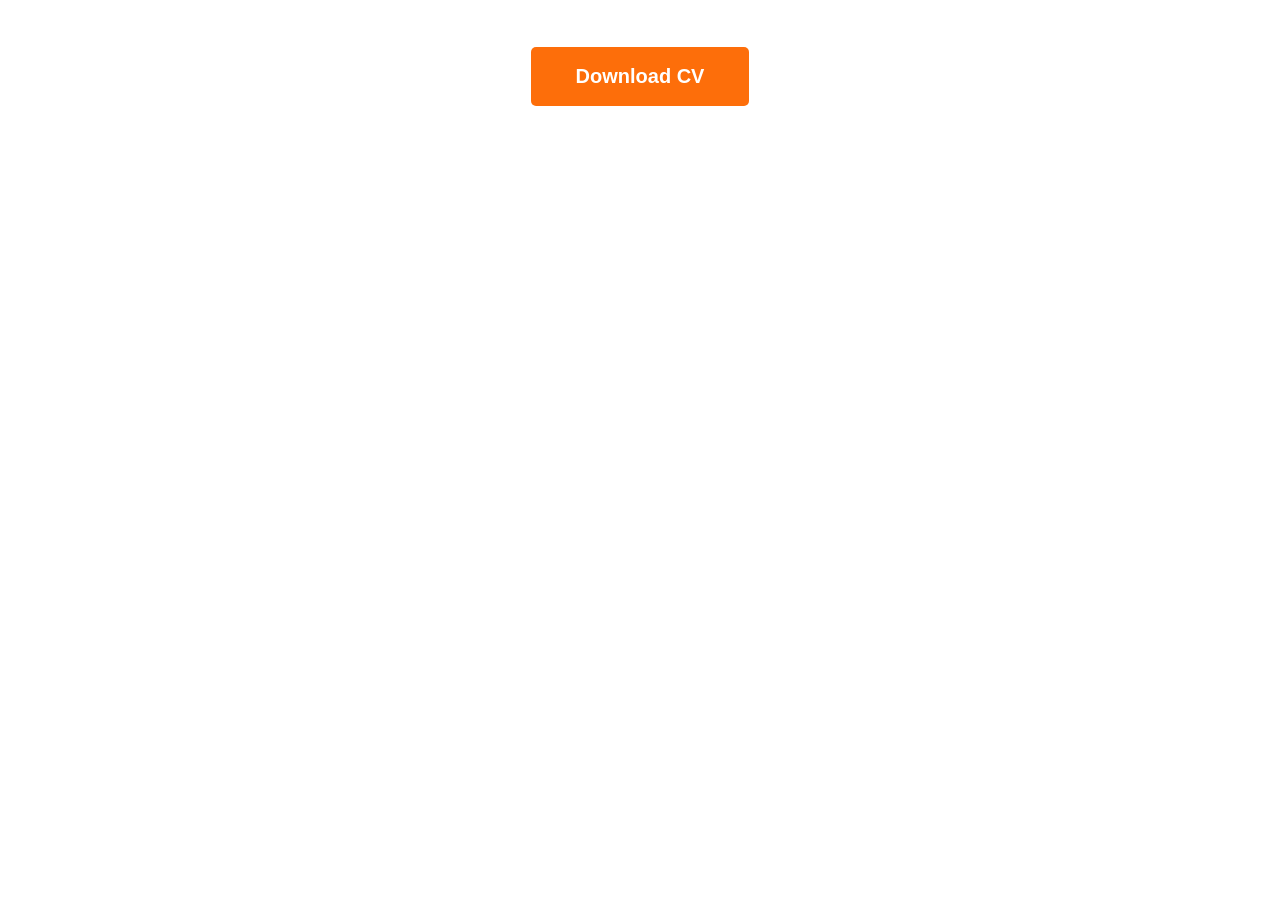
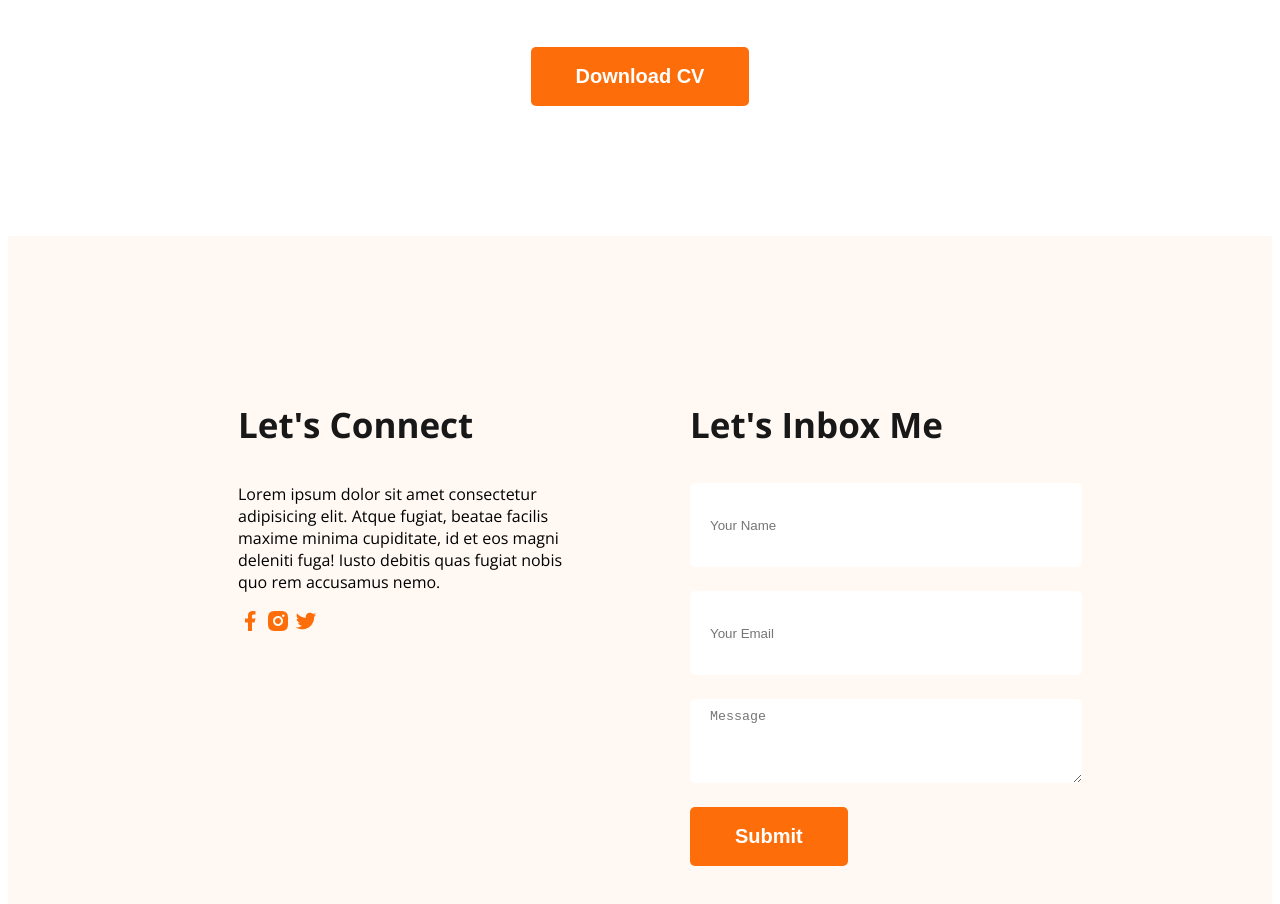
Before and after one commit to shagor76048/web-developer-portfolio, a plain HTML site: page index.html in a window 1280 px wide. Shown: the part 3173-4077 px from the top of the page. Before the commit the page ends 3409 px from the top, so only its background shows below. Drawn offline with nearby package versions, Linux system fonts and the light colour scheme.

Commit message:
added footer

```diff
--- a/index.html
+++ b/index.html
@@ -138,8 +138,25 @@
 
          </section>
     </main>
-    <footer>
-
+    <footer class="secondary-bg">
+        <div class="footer-column">
+            <h3 class="section-title">Let's Connect</h3>
+            <p>Lorem ipsum dolor sit amet consectetur adipisicing elit. Atque fugiat, beatae facilis maxime minima cupiditate, id et eos magni deleniti fuga! Iusto debitis quas fugiat nobis quo rem accusamus nemo.</p>
+            <div>
+                <a href=""><img src="images/icons/facebook.png" alt=""></a>
+                <a href=""><img src="images/icons/insta.png" alt=""></a>
+                <a href=""><img src="images/icons/twitter.png" alt=""></a>
+            </div>
+        </div>
+        <div class="footer-column">
+            <h3 class="section-title">Let's Inbox Me </h3>
+           <form action="">
+                <input type="text" name="" id="" placeholder="Your Name">
+                <input type="email" name="" id="" placeholder="Your Email">
+                <textarea name="" id="" cols="30" rows="20" placeholder="Message"></textarea>
+                <input class="btn-primary" type="submit" value="Submit">
+           </form>
+        </div>
     </footer>
 </body>
 </html>
--- a/styles/portfolio.css
+++ b/styles/portfolio.css
@@ -161,3 +161,23 @@
 .resume-download-cv{
     margin: 50px;
 }
+/* footer styles */
+footer{
+    padding: 130px 230px;
+    display: flex;
+    gap: 100px;
+
+}
+.footer-column{
+    width: 50%;
+}
+footer input[type="text"], footer input[type="email"], footer textarea{
+    height: 64px;
+    border-radius: 5px;
+    background-color: white;
+    display: block;
+    width: 100%;
+    padding: 10px 20px;
+    margin-bottom: 24px;
+    border: none;
+}
```
